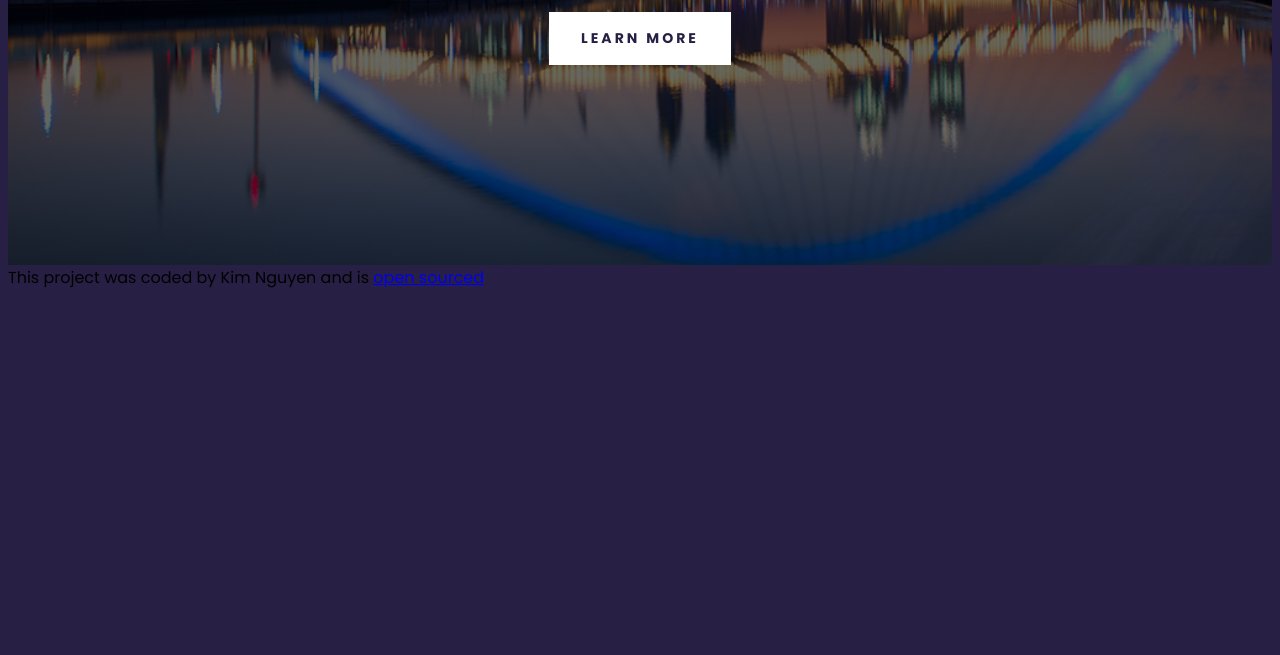
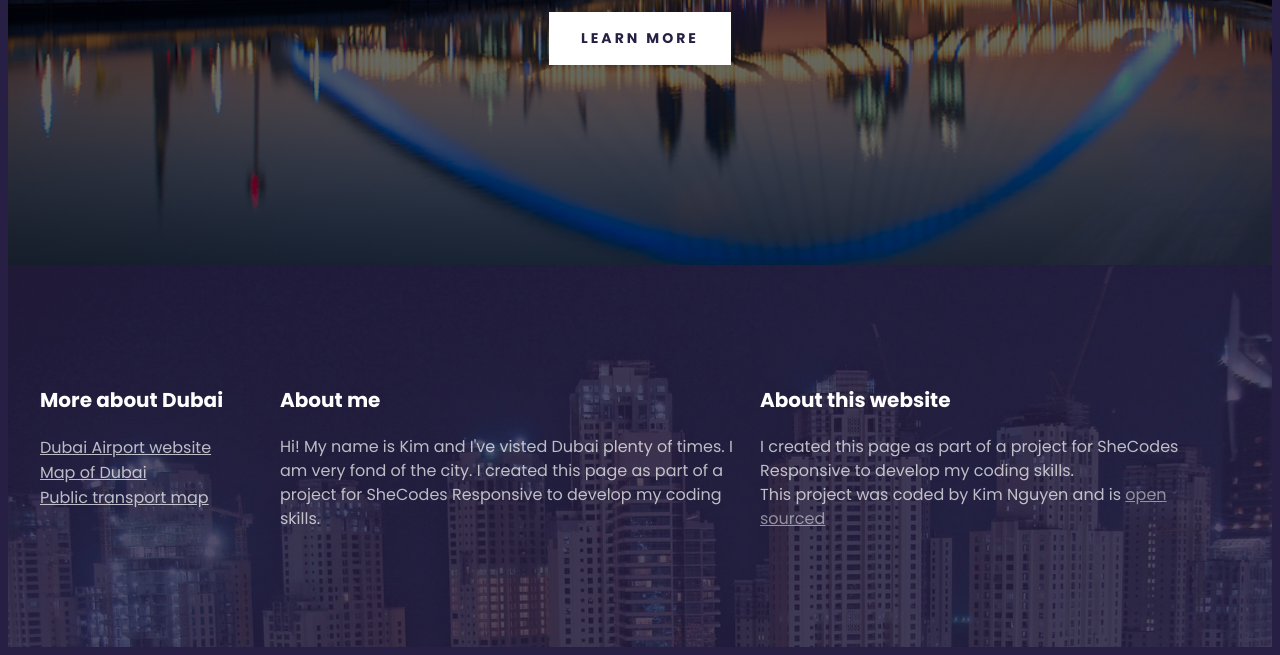
Before and after one commit to kimnguyen10/dubai-travel-project, a plain HTML site: page index.html in a window 1280 px wide. Shown: the part 480-1135 px from the top of the page. Before the commit the page ends 800 px from the top, so only its background shows below. Drawn offline with Linux system fonts and the light colour scheme.

Commit message:
Added the footer

```diff
--- a/index.html
+++ b/index.html
@@ -21,12 +21,56 @@
         <a href="#more">Learn more</a>
       </header>
       <footer>
+        <section class="grid">
+          <div>
+            <h3>More about Dubai</h3>
+            <ul>
+              <li>
+                <a href="https://www.dubaiairports.ae/" target="_blank">
+                  Dubai Airport website
+                </a>
+              </li>
+              <li>
+                <a
+                  href="https://maps.app.goo.gl/8VJ1PjCMxmYMEdUf9"
+                  target="_blank"
+                >
+                  Map of Dubai
+                </a>
+              </li>
+              <li>
+                <a
+                  href="https://www.inat.fr/map/dubai-metro-bus/"
+                  target="_blank"
+                >
+                  Public transport map
+                </a>
+              </li>
+            </ul>
+          </div>
+          <div>
+            <h3>About me</h3>
+            <p>
+              Hi! My name is Kim and I've visted Dubai plenty of times. I am
+              very fond of the city. I created this page as part of a project
+              for SheCodes Responsive to develop my coding skills.
+            </p>
+          </div>
+          <div>
+            <h3>About this website</h3>
+            <p>
+              I created this page as part of a project for SheCodes Responsive
+              to develop my coding skills.
+              <br />
               This project was coded by Kim Nguyen and is
               <a
                 href="https://github.com/kimnguyen10/dubai-travel-project"
                 target="_blank"
                 >open sourced</a
               >
+            </p>
+          </div>
+        </section>
       </footer>
     </div>
   </body>
--- a/src/styles.css
+++ b/src/styles.css
@@ -3,8 +3,18 @@ body {
   background: #272044;
 }
 
-container {
+.container {
   max-width: 1400px;
+  margin: 0 auto;
+}
+
+.grid {
+  display: grid;
+  grid-template-columns: 1fr 2fr 2fr;
+}
+
+section {
+  max-width: 1200px;
   margin: 0 auto;
 }
 
@@ -55,7 +65,48 @@ header a {
   background: white;
 }
 
-@media (max-width: 900px) {
+footer {
+  color: white;
+  background-image: linear-gradient(
+      rgba(39, 32, 68, 0.8),
+      rgba(39, 32, 68, 0.8)
+    ),
+    url(../images/dubai-footer.webp);
+  background-repeat: no-repeat;
+  background-size: cover;
+  padding: 100px 0;
+}
+
+footer h3 {
+  font-weight: 700;
+  font-size: 20px;
+  line-height: 30px;
+}
+
+footer p {
+  font-weight: 400;
+  font-size: 16px;
+  opacity: 0.7;
+  margin-right: 20px;
+  line-height: 24px;
+}
+
+footer ul {
+  padding: 0;
+}
+
+footer li {
+  list-style: none;
+  margin: 0;
+  padding: 0;
+}
+
+footer a {
+  color: white;
+  opacity: 0.7;
+}
+
+@media (max-width: 960px) {
   header {
     padding: 60px 0;
   }
```
Also changed, not shown: images/dubai-footer.webp (added). Lines whose indentation alone changed are shown as unchanged.
